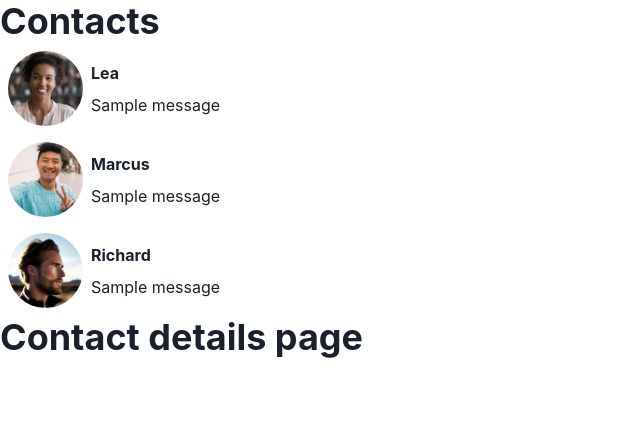
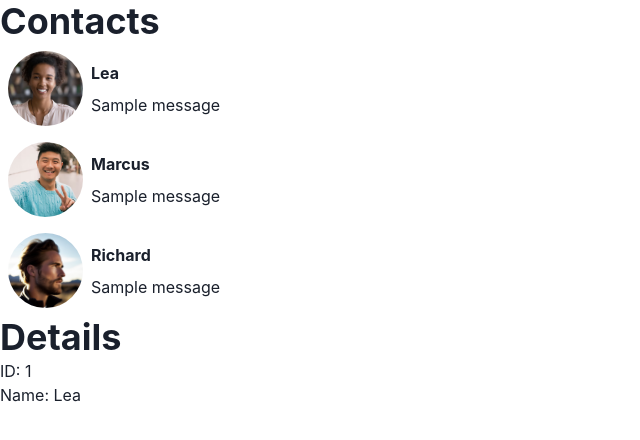
Before and after one commit to chrisvasqm/react-contacts, a React (Vite) app: page /contacts/1 in a window 1280 px wide. Shown: the top 440 px of the page, without its empty margins (0-640 px from the left). Built offline with nearby package versions, Linux system fonts and the light colour scheme.

Commit message:
Render details

```diff
--- a/src/components/ContactList.tsx
+++ b/src/components/ContactList.tsx
@@ -1,6 +1,7 @@
 import { List } from '@chakra-ui/react';
 import Contact from '../models/contact';
 import ContactListItem from './ContactListItem';
+import { Link } from 'react-router-dom';
 
 interface Props {
   contacts: Contact[];
@@ -9,7 +10,7 @@ interface Props {
 function ContactList({ contacts }: Props) {
   if (contacts.length === 0) return <p>No contacts to show.</p>;
 
-  return <List>{contacts && contacts.map(contact => <ContactListItem contact={contact} />)}</List>;
+  return <List>{contacts && contacts.map(contact => <Link to={`contacts/${contact.id}`}><ContactListItem key={contact.id} contact={contact} /></Link>)}</List>;
 }
 
 export default ContactList;
--- a/src/main.tsx
+++ b/src/main.tsx
@@ -3,10 +3,10 @@ import ReactDOM from 'react-dom/client';
 import App from './App.tsx';
 import './index.css';
 import { ChakraProvider } from '@chakra-ui/react';
-
 import { createBrowserRouter, RouterProvider } from 'react-router-dom';
 import ErrorPage from './pages/ErrorPage.tsx';
 import ContactDetailsPage from './pages/ContactDetailsPage.tsx';
+import data from '../src/data/people.json';
 
 const router = createBrowserRouter([
   {
@@ -16,7 +16,7 @@ const router = createBrowserRouter([
     children: [
       {
         path: 'contacts/:id',
-        element: <ContactDetailsPage />
+        element: <ContactDetailsPage contacts={data} />
       }
     ]
   }
--- a/src/pages/ContactDetailsPage.tsx
+++ b/src/pages/ContactDetailsPage.tsx
@@ -1,7 +1,23 @@
 import { Heading } from '@chakra-ui/react';
+import Contact from '../models/contact';
+import { useParams } from 'react-router-dom';
 
-function ContactDetailsPage() {
-  return <Heading>Contact details page</Heading>;
+interface Props {
+  contacts: Contact[];
+}
+
+function ContactDetailsPage({ contacts }: Props) {
+  const { id } = useParams<{ id: string }>();
+  if (!id) return <div>Invalid ID.</div>
+
+  const contact = contacts.find(c => c.id === parseInt(id, 10));
+  if (!contact) return <div>Contact not found.</div>
+
+  return <div>
+    <Heading>Details</Heading>
+    <div>ID: {contact.id}</div>
+    <div>Name: {contact.name}</div>
+  </div>;
 }
 
 export default ContactDetailsPage;
```
Also changed, not shown: 1 other file (tests, documents, lock files or other folders).
